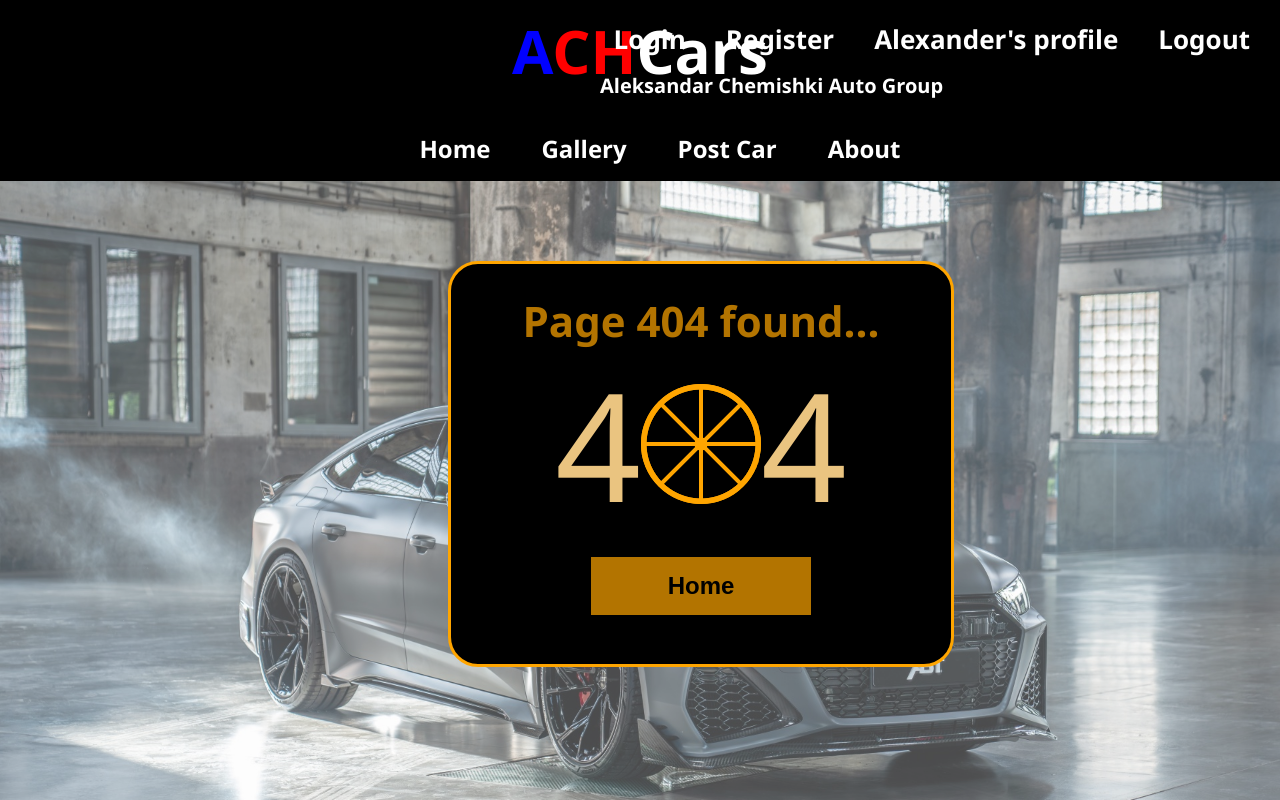
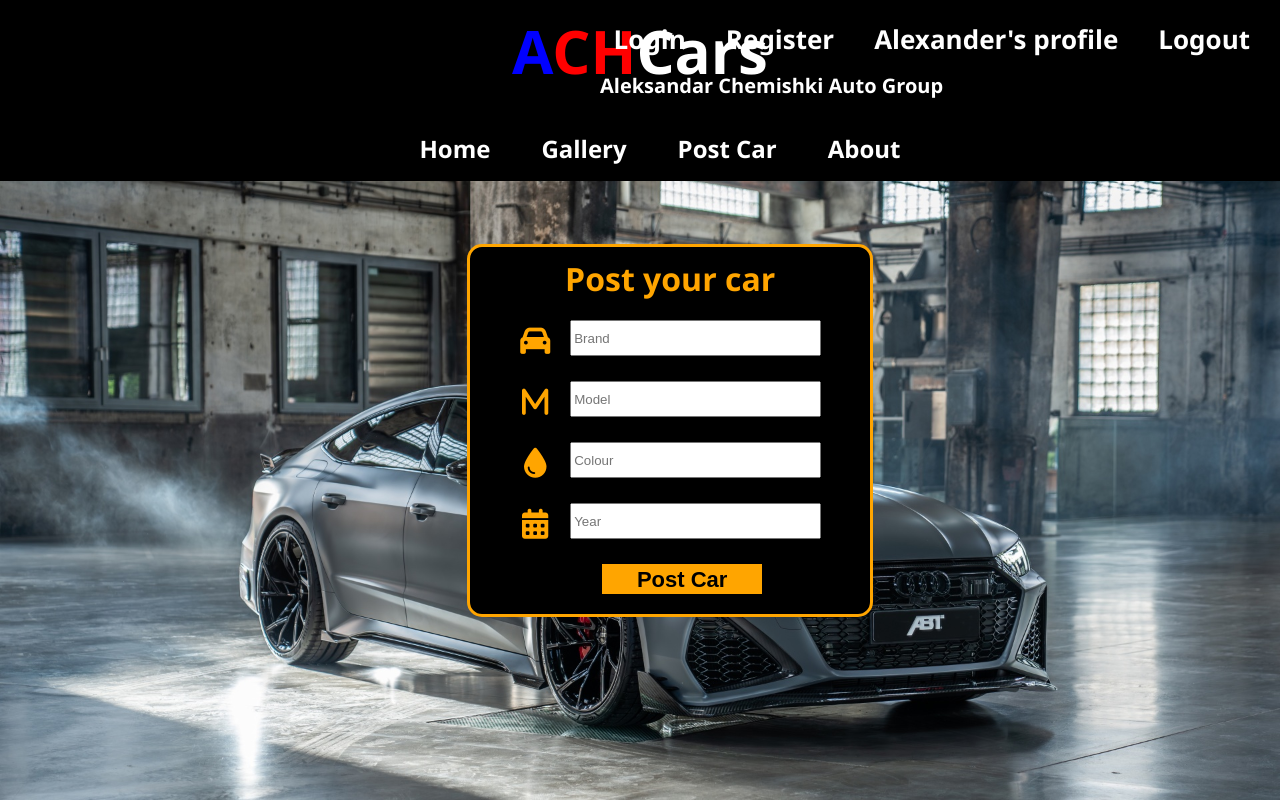
Before and after one commit to Sasho-Ch/Angular2024-September-Project, an Angular app in the folder carProject/: page /add-car in a window 1280 px wide. Before the commit this address led to /error. Shown: the top 800 px of the page. Built offline with nearby package versions, Linux system fonts and the light colour scheme.

Commit message:
add Post car page

```diff
--- a/carProject/src/app/app.routes.ts
+++ b/carProject/src/app/app.routes.ts
@@ -5,6 +5,7 @@ import { RegisterComponent } from './user/register/register.component';
 import { LoginComponent } from './user/login/login.component';
 import { ErrorComponent } from './error/error.component';
 import { CarsListComponent } from './car/cars-list/cars-list.component';
+import { AddCarComponent } from './car/add-car/add-car.component';
 
 export const routes: Routes = [
     {path: '',redirectTo:'/home' , pathMatch: 'full'},
@@ -13,6 +14,7 @@ export const routes: Routes = [
     {path: 'register', component: RegisterComponent},
     {path: 'profile', component: ProfileComponent},
     {path: 'gallery', component: CarsListComponent},
+    {path: 'add-car', component: AddCarComponent},
     {path: 'error', component: ErrorComponent},
     {path: '**', redirectTo: '/error'},
 ];
--- a/carProject/src/app/car/add-car/add-car.component.css
+++ b/carProject/src/app/car/add-car/add-car.component.css
@@ -0,0 +1,64 @@
+* {
+    margin: 0;
+}
+.container {
+    position: relative;
+    width: 100%;
+    min-height: 900px;
+    background-image: url('../../../../public/wallpaper.jpg');
+    background-size: contain;
+    text-align: center;
+}
+
+.createContainer {
+    position: absolute;
+    width: 400px;
+    background-color: black;
+    margin: auto;
+    padding-top: 10px;
+    padding-bottom: 20px;
+    top: 7%;
+    left: 36.5%;
+    color: orange;
+    display: flex;
+    flex-direction: column;
+    gap: 20px;
+    border: 3px solid orange;
+    border-radius: 15px;
+}
+
+.infoGroup {
+    display: flex;
+    gap: 20px;
+    margin-left: 50px;
+}
+
+.infoGroup input {
+    flex: 0 0 calc(75% - 20px);
+    height: 30px;
+
+}
+
+.infoGroup label {
+    flex: 0 0 calc(10% - 20px);
+    font-size: 30px;
+
+}
+
+.infoGroup label i {
+    width: 30px;
+}
+
+button {
+    width: 40%;
+    margin-left: 33%;
+    height: 30px;
+    font-weight: bold;
+    border: 2px solid orange;
+    background-color: orange;
+    font-size: 22px;
+}
+
+button:hover {
+    background-color: rgb(184, 125, 17);
+}
--- a/carProject/src/app/car/add-car/add-car.component.html
+++ b/carProject/src/app/car/add-car/add-car.component.html
@@ -1 +1,30 @@
-<p>add-car works!</p>
+<div class="container">
+    <form class="createContainer">
+        <h1>Post your car</h1>
+        <div class="infoGroup">
+            <label for="brand">
+                <i class="fa-solid fa-car"></i>
+            </label>
+            <input type="text" placeholder="Brand">
+        </div>
+        <div class="infoGroup">
+            <label for="model">
+                <i class="fa-solid fa-m"></i>
+            </label>
+            <input type="text" placeholder="Model">
+        </div>
+        <div class="infoGroup">
+            <label for="colour">
+                <i class="fa-solid fa-droplet"></i>
+            </label>
+            <input type="text" placeholder="Colour">
+        </div>
+        <div class="infoGroup">
+            <label for="year">
+                <i class="fa-solid fa-calendar-days"></i>
+            </label>
+            <input type="text" placeholder="Year">
+        </div>
+        <button>Post Car</button>
+    </form>
+</div>
--- a/carProject/src/app/car/cars-list/cars-list.component.css
+++ b/carProject/src/app/car/cars-list/cars-list.component.css
@@ -56,7 +56,12 @@
 
 }
 
-.car-model, .car-date, .car-owner, .car-year {
+ .car-date, .car-owner {
     flex: 0 0 calc(50% - 20px);
     text-align: center;
 }
+
+.car-model, .car-year, .car-colour {
+    flex: 0 0 calc(33.3% - 20px);
+    text-align: center;
+}
--- a/carProject/src/app/car/cars-list/cars-list.component.html
+++ b/carProject/src/app/car/cars-list/cars-list.component.html
@@ -4,6 +4,7 @@
         <div class="car-brand">Car brand</div>
         <div class="carInfo">
           <p class="car-model">Model:<br />Model</p>
+          <p class="car-colour">Colour:<br />Colour</p>
           <p class="car-year">Year:<br />year</p>
           <p class="car-date">Published on:<br />Date</p>
           <p class="car-owner">Owner:<br />Username</p>
@@ -13,6 +14,7 @@
       <div class="car-brand">Car brand</div>
       <div class="carInfo">
         <p class="car-model">Model:<br />Model</p>
+        <p class="car-colour">Colour:<br />Colour</p>
         <p class="car-year">Year:<br />year</p>
         <p class="car-date">Published on:<br />Date</p>
         <p class="car-owner">Owner:<br />Username</p>
@@ -22,6 +24,7 @@
         <div class="car-brand">Car brand</div>
         <div class="carInfo">
           <p class="car-model">Model:<br />Model</p>
+          <p class="car-colour">Colour:<br />Colour</p>
           <p class="car-year">Year:<br />year</p>
           <p class="car-date">Published on:<br />Date</p>
           <p class="car-owner">Owner:<br />Username</p>
```
Lines whose indentation alone changed are shown as unchanged.
